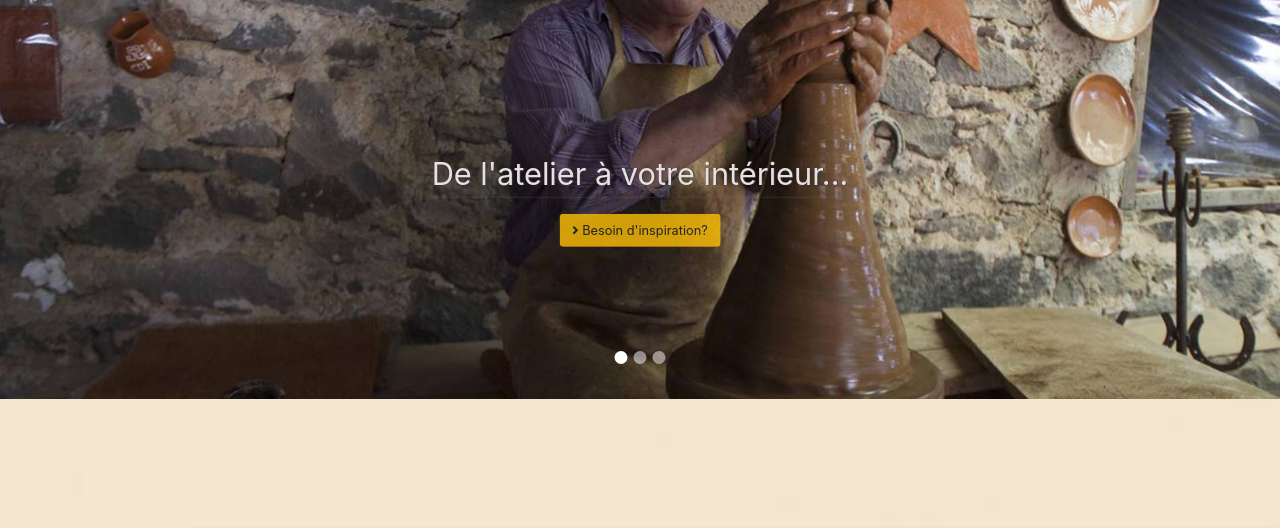
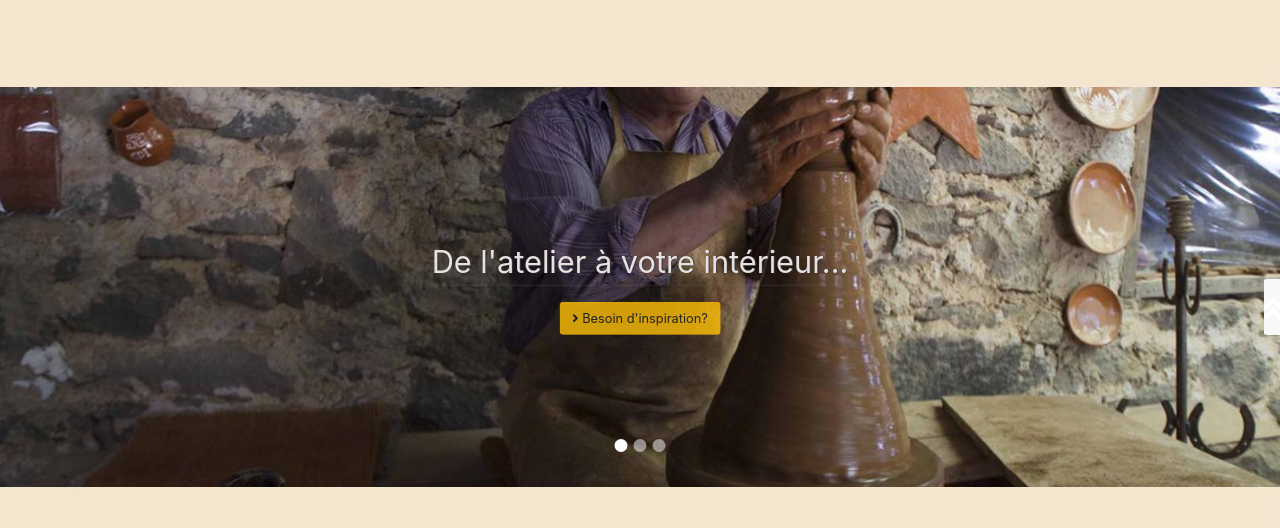
Before and after one commit to Unautrepseudo/TrainingCourse-project, a Symfony app: template templates/site/home.html.twig in a window 1280 px wide; the page is wider, and only the part inside the window is pictured. Shown: the part 121-649 px from the top of that part. Run offline with Twig, Linux system fonts and the light colour scheme; the template is opened without the code that fills it, so the values that code supplies are empty; some libraries are stand-ins or nearby versions.

Commit message:
new nav and top button

```diff
--- a/public/css/style.css
+++ b/public/css/style.css
@@ -4,6 +4,7 @@
 {
     margin :0;
     padding:0;
+    scroll-behavior: smooth;
 
 }
 
@@ -14,14 +15,13 @@ body
     background-size: cover;
     background-attachment: fixed;
     overflow-x: hidden;
-
 }
 
 
 .container-fluid{
     width:100%;
+
 }
-
 
 
 .clear {
@@ -39,8 +39,7 @@ body
 nav{
     font-size: 1.2vw;
     clip-path: polygon(100% 0, 100% 83%, 95% 91%, 91% 95%, 87% 97%, 82% 99%, 76% 100%, 66% 100%, 0 100%, 0 0);
-    background:rgba(255, 255, 255, 0.89);
-    z-index:auto;
+    background:rgba(255, 255, 255, 0.781);
 }
 
 .searchInput{
@@ -136,7 +135,7 @@ nav{
     height:30vh;
     top:13vw;
     position:fixed;
-    z-index:1001;
+    z-index:1011;
     margin-left:22.8vh;
 }
 
@@ -148,7 +147,7 @@ nav{
     height:24vh;
     top:17vw;
     position:fixed;
-    z-index:1003;
+    z-index:1023;
     margin-left:22.8vh;
 }
 
@@ -160,7 +159,7 @@ nav{
     height:24vh;
     top:19vw;
     position:fixed;
-    z-index:1004;
+    z-index:1034;
     margin-left:22.8vh;
 }
 
@@ -173,7 +172,37 @@ nav{
 border: 1px solid black;
 }
 
+/**Button scroll up**/
 
+.buttonNav{
+    position: fixed;
+    width:2vh;
+    height:7vh;
+    clip-path: circle(71.1% at 68% 50%);
+    background:rgb(248, 248, 248);
+    z-index:1000;
+    right:0;
+    top:50%;
+    transition:1s ease-in-out;
+
+
+}
+
+.buttonNav a{
+    text-decoration: none;
+    color:black;
+}
+
+.buttonNav:hover{
+    width: 6vh;
+    background:rgb(75, 75, 75);
+}
+
+.buttonNav i{
+    font-size:3.5vh;
+    margin-top: 2vh;
+    color:white;
+}
 
 /*********************************************CAROUSEL*********/
 
--- a/public/js/main.js
+++ b/public/js/main.js
@@ -1,36 +1,36 @@
-/****** NAV Scroll Menu *****/
-document.getElementsByClassName('products')[0].addEventListener("click", (() =>{
-  $('.menuDashboard').removeClass('infoHidden');
-}));
+// /****** NAV Scroll Menu *****/
+// document.getElementsByClassName('products')[0].addEventListener("click", (() =>{
+//   $('.menuDashboard').removeClass('infoHidden');
+// }));
 
-document.getElementsByClassName('leftsubmenu')[0].addEventListener("click", (() =>{
-  $('.menuDashboard').addClass('infoHidden');
-}));
+// document.getElementsByClassName('leftsubmenu')[0].addEventListener("click", (() =>{
+//   $('.menuDashboard').addClass('infoHidden');
+// }));
 
-/*meubles*/
-document.getElementsByClassName('products')[1].addEventListener("mouseover", (() =>{
-  $('.rightsubmenu').removeClass('infoHidden');
-}));
+// /*meubles*/
+// document.getElementsByClassName('products')[1].addEventListener("mouseover", (() =>{
+//   $('.rightsubmenu').removeClass('infoHidden');
+// }));
 
 
-document.getElementsByClassName('products')[1].addEventListener("mouseout", (() =>{
-  $('.rightsubmenu').addClass('infoHidden');
-}));
-document.getElementsByClassName('submenu')[1].addEventListener("mouseover", (() =>{
-  $('.rightsubmenu').removeClass('infoHidden');
-}));
+// document.getElementsByClassName('products')[1].addEventListener("mouseout", (() =>{
+//   $('.rightsubmenu').addClass('infoHidden');
+// }));
+// document.getElementsByClassName('submenu')[1].addEventListener("mouseover", (() =>{
+//   $('.rightsubmenu').removeClass('infoHidden');
+// }));
 
-/*décoration*/
-document.getElementsByClassName('products')[2].addEventListener("mouseover", (() =>{
-  $('.rightsubmenu2').removeClass('infoHidden');
-}));
+// /*décoration*/
+// document.getElementsByClassName('products')[2].addEventListener("mouseover", (() =>{
+//   $('.rightsubmenu2').removeClass('infoHidden');
+// }));
 
-document.getElementsByClassName('products')[2].addEventListener("mouseout", (() =>{
-  $('.rightsubmenu2').addClass('infoHidden');
-}));
-document.getElementsByClassName('rightsubmenu2')[0].addEventListener("mouseover", (() =>{
-  $('.rightsubmenu').removeClass('infoHidden');
-}));
+// document.getElementsByClassName('products')[2].addEventListener("mouseout", (() =>{
+//   $('.rightsubmenu2').addClass('infoHidden');
+// }));
+// document.getElementsByClassName('rightsubmenu2')[0].addEventListener("mouseover", (() =>{
+//   $('.rightsubmenu').removeClass('infoHidden');
+// }));
 
 
 // /*Bijoux*/
--- a/templates/navbar.html.twig
+++ b/templates/navbar.html.twig
@@ -1,4 +1,4 @@
- <nav class=" row navbar navbar-expand-lg navbar-light fixed-top d-flex justify-content-around">
+ <nav id= 'topPage' class=" row navbar navbar-expand-lg navbar-light d-flex justify-content-around">
 
     <div class="col-3">
         <a class="" href="/"><img src="{{asset ('img/logo.png') }}" alt="Art'I'Made, vous avez la main" style="width:35%"></a>
--- a/templates/site/home.html.twig
+++ b/templates/site/home.html.twig
@@ -1,6 +1,10 @@
 {% extends 'base.html.twig' %}
 
 {% block body %}
+
+    <span class='buttonNav text-center'><a href="#topPage"><i class="fas fa-angle-double-up"></i>
+        </a> </span>
+
     <section>
         <div class=" row menuDashboard reveal infoHidden ">
         <div class=" col-6 leftsubmenu submenu ">
```
